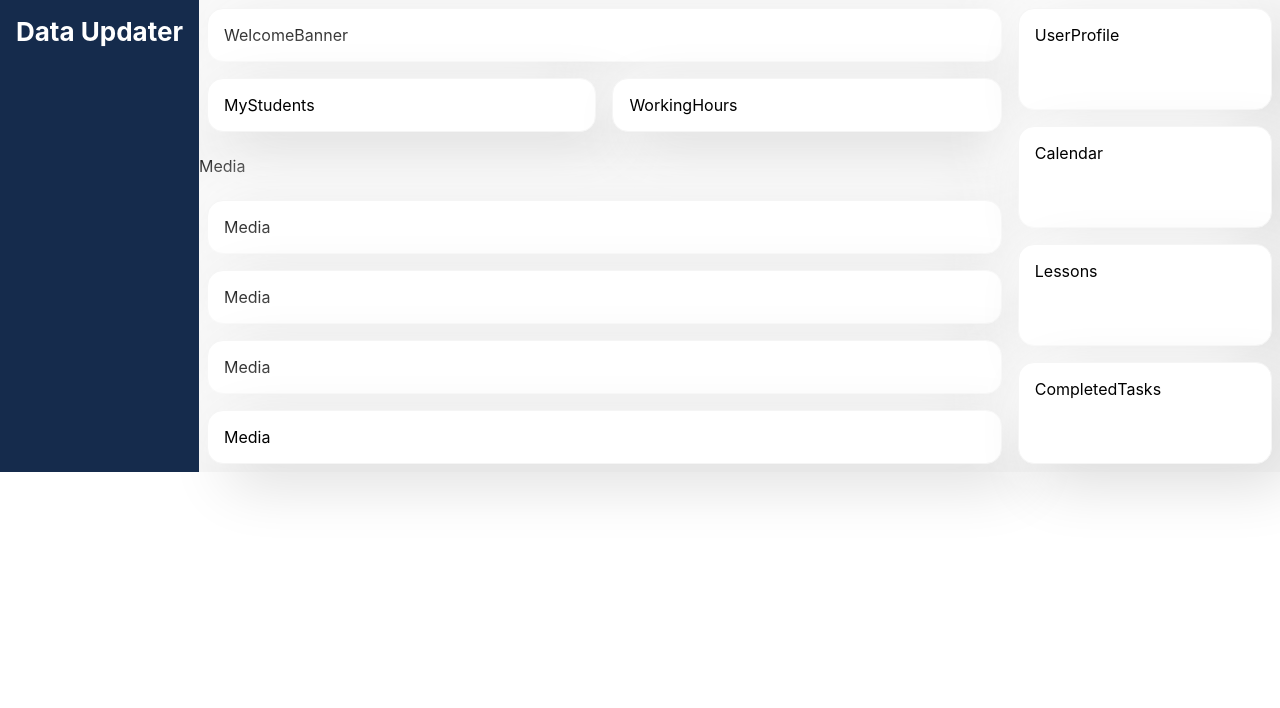
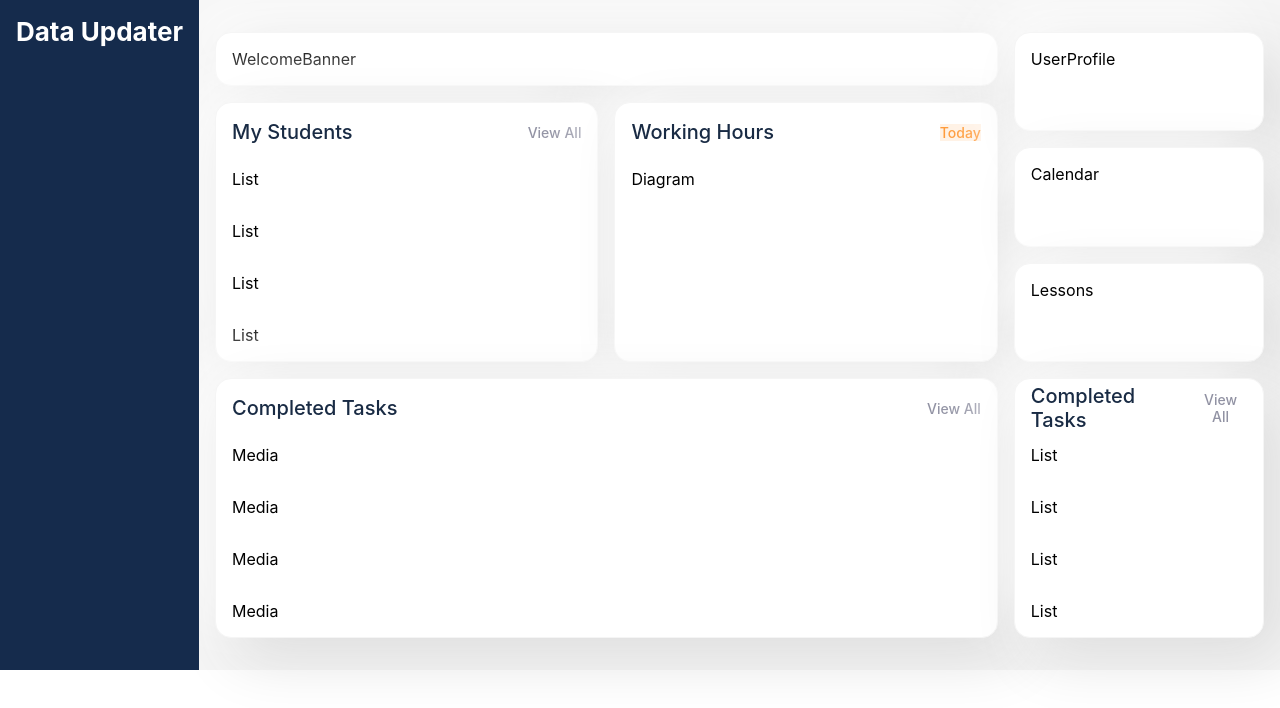
Before and after one commit to hanna-buhai/dashboard-with-recoil, a React (Create React App) app: page / in a window 1280 px wide. Shown: the top 708 px of the page. Built offline with nearby package versions, Linux system fonts and the light colour scheme.

Commit message:
add section headers

```diff
--- a/src/App.css
+++ b/src/App.css
@@ -13,6 +13,18 @@
   --secondary-text: #9192a3;
   --dark-main-text: #ffffff;
   --dark-secondary-text: #9192a3;
+}
+
+button,
+input[type='submit'],
+input[type='reset'] {
+  background: none;
+  color: inherit;
+  border: none;
+  padding: 0;
+  font: inherit;
+  cursor: pointer;
+  outline: inherit;
 }
 
 .content {
@@ -37,6 +49,7 @@
   display: flex;
   flex: 1;
   flex-direction: row;
+  padding: 24px 8px;
 }
 
 .App-link {
--- a/src/components/common/dashboardCard/index.css
+++ b/src/components/common/dashboardCard/index.css
@@ -2,6 +2,7 @@
   display: flex;
   padding: 8px;
   flex: 1;
+  z-index: 1;
 }
 
 .dashboard-card__content {
--- /dev/null
+++ b/src/components/common/sectionHeader/index.css
@@ -0,0 +1,27 @@
+.section-header {
+  display: flex;
+  flex-direction: row;
+  justify-content: space-between;
+  align-items: center;
+  height: 42px;
+  margin-top: 8px;
+}
+
+.section-header__text {
+  font-size: 20px;
+  font-weight: 500;
+  color: var(--main-text);
+}
+
+.section-header__action--default {
+  color: var(--secondary-text);
+  font-size: 14px;
+  font-weight: 500;
+}
+
+.section-header__action--highlight {
+  background-color: var(--accent-orange-light);
+  color: var(--accent-orange);
+  font-size: 14px;
+  font-weight: 500;
+}
--- /dev/null
+++ b/src/components/common/sectionHeader/index.js
@@ -0,0 +1,40 @@
+import React from 'react'
+import PropTypes from 'prop-types'
+
+import './index.css'
+
+const SectionHeader = ({ header, actionsList, selectedActionId, selectorType }) => {
+  const defaultAction = actionsList.find(action => action.isDefault)
+  const activeAction = actionsList.find(action => action.id === selectedActionId)
+  const actionToDisplay = activeAction || defaultAction
+
+  const renderAction = () => {
+    if (!actionToDisplay) return null
+    const actionStyling =
+      selectorType === 'highlight'
+        ? 'section-header__action--highlight'
+        : 'section-header__action--default'
+    return (
+      <button className={actionStyling} onClick={actionToDisplay.onPress}>
+        {actionToDisplay.text}
+      </button>
+    )
+  }
+
+  return (
+    <div className="section-header">
+      <p className="section-header__text">{header}</p>
+      {renderAction()}
+    </div>
+  )
+}
+
+SectionHeader.propTypes = {
+  header: PropTypes.string,
+  actionsList: PropTypes.array,
+  selectedActionId: PropTypes.string,
+  selectorType: PropTypes.string,
+}
+SectionHeader.defaultProps = { selectorType: 'default' }
+
+export default SectionHeader
--- /dev/null
+++ b/src/components/completedTasks/index.css
@@ -0,0 +1,6 @@
+.completed-tasks {
+  display: flex;
+  flex-direction: column;
+  flex: 1;
+  align-items: stretch;
+}
--- a/src/components/completedTasks/index.js
+++ b/src/components/completedTasks/index.js
@@ -1,11 +1,33 @@
 import React from 'react'
 import PropTypes from 'prop-types'
 import DashboardCard from '../common/dashboardCard'
+import SectionHeader from '../common/sectionHeader'
+
+import './index.css'
+
+const selectorOptions = [
+  {
+    id: 'viewAll',
+    isDefault: true,
+    text: 'View All',
+    onPress: () => console.log('View All in Completed Tasks'),
+  },
+]
 
 const CompletedTasks = props => {
   return (
     <DashboardCard>
-      <p>CompletedTasks</p>
+      <div className="completed-tasks">
+        <SectionHeader
+          header="Completed Tasks"
+          actionsList={selectorOptions}
+          selectedActionId="viewAll"
+        />
+        <p>List</p>
+        <p>List</p>
+        <p>List</p>
+        <p>List</p>
+      </div>
     </DashboardCard>
   )
 }
--- /dev/null
+++ b/src/components/media/index.css
@@ -0,0 +1,6 @@
+.media {
+  display: flex;
+  flex-direction: column;
+  flex: 1;
+  align-items: stretch;
+}
--- a/src/components/media/index.js
+++ b/src/components/media/index.js
@@ -1,24 +1,33 @@
 import React from 'react'
 import PropTypes from 'prop-types'
 import DashboardCard from '../common/dashboardCard'
+import SectionHeader from '../common/sectionHeader'
 
+import './index.css'
+
+const selectorOptions = [
+  {
+    id: 'viewAll',
+    isDefault: true,
+    text: 'View All',
+    onPress: () => console.log('View All in Media'),
+  },
+]
 const Media = props => {
   return (
-    <div >
-      <p>Media</p>
-      <DashboardCard>
+    <DashboardCard>
+      <div className="media">
+        <SectionHeader
+          header="Completed Tasks"
+          actionsList={selectorOptions}
+          selectedActionId="viewAll"
+        />
         <p>Media</p>
-      </DashboardCard>
-      <DashboardCard>
         <p>Media</p>
-      </DashboardCard>
-      <DashboardCard>
         <p>Media</p>
-      </DashboardCard>
-      <DashboardCard>
         <p>Media</p>
-      </DashboardCard>
-    </div>
+      </div>
+    </DashboardCard>
   )
 }
 
--- /dev/null
+++ b/src/components/myStudents/index.css
@@ -0,0 +1,6 @@
+.my-students {
+  display: flex;
+  flex-direction: column;
+  flex: 1;
+  align-items: stretch;
+}
--- a/src/components/myStudents/index.js
+++ b/src/components/myStudents/index.js
@@ -1,14 +1,34 @@
 import React from 'react'
 import PropTypes from 'prop-types'
 import DashboardCard from '../common/dashboardCard'
+import SectionHeader from '../common/sectionHeader'
+
+import './index.css'
+
+const selectorOptions = [
+  {
+    id: 'viewAll',
+    isDefault: true,
+    text: 'View All',
+    onPress: () => console.log('View All in My Students'),
+  },
+]
 
 const MyStudents = props => {
   return (
-
-      <DashboardCard>
-        <p>MyStudents</p>
-      </DashboardCard>
-
+    <DashboardCard>
+      <div className="my-students">
+        <SectionHeader
+          header="My Students"
+          actionsList={selectorOptions}
+          selectedActionId="viewAll"
+        />
+        <p>List</p>
+        <p>List</p>
+        <p>List</p>
+        <p>List</p>
+      </div>
+    </DashboardCard>
   )
 }
 
--- /dev/null
+++ b/src/components/workingHours/index.css
@@ -0,0 +1,6 @@
+.working-hours {
+  display: flex;
+  flex-direction: column;
+  flex: 1;
+  align-items: stretch;
+}
--- a/src/components/workingHours/index.js
+++ b/src/components/workingHours/index.js
@@ -1,11 +1,31 @@
 import React from 'react'
 import PropTypes from 'prop-types'
 import DashboardCard from '../common/dashboardCard'
+import SectionHeader from '../common/sectionHeader'
+
+import './index.css'
+
+const selectorOptions = [
+  {
+    id: 'today',
+    isDefault: true,
+    text: 'Today',
+    onPress: () => console.log('Today in Working Hours'),
+  },
+]
 
 const WorkingHours = props => {
   return (
     <DashboardCard>
-      <p>WorkingHours</p>
+      <div className="working-hours">
+        <SectionHeader
+          header="Working Hours"
+          actionsList={selectorOptions}
+          selectedActionId="today"
+          selectorType="highlight"
+        />
+        <p>Diagram</p>
+      </div>
     </DashboardCard>
   )
 }
```
